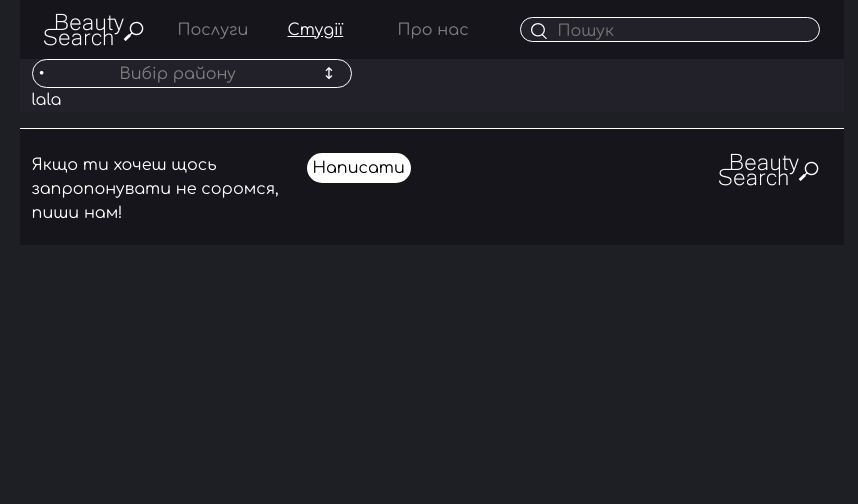
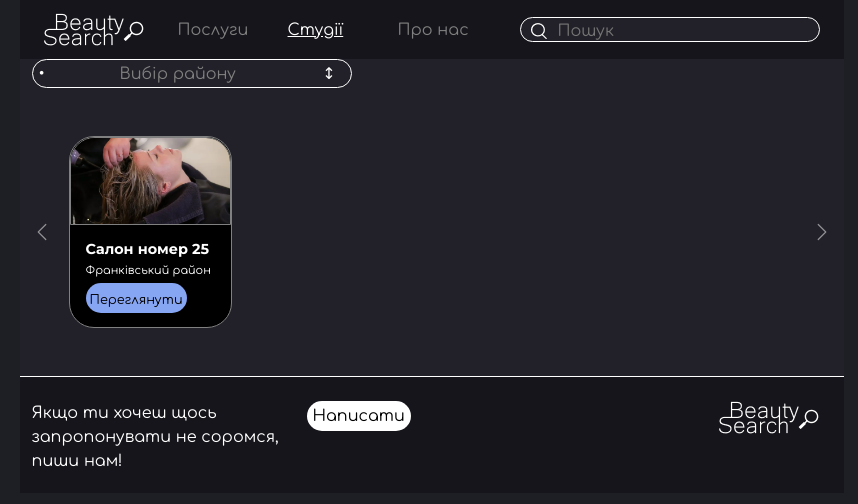
Before and after one commit to BestMacabre/Beauty-Search, a plain HTML site: page salons.html in a window 1280 px wide. Shown: the whole page, without its empty margins (208-1066 px from the left). Drawn offline with nearby package versions, Linux system fonts and the light colour scheme; files whose address does not match are found by name.

Commit message:
Card Upgrades

```diff
--- a/CSS/mainStyle.css
+++ b/CSS/mainStyle.css
@@ -59,7 +59,8 @@ body {
   h2,
   h3,
   h4,
-  h5 {
+  h5,
+  h6 {
     font-family: "Montserrat", sans-serif;
     font-weight: 700;
     color: white;
--- a/CSS/salonsStyle.css
+++ b/CSS/salonsStyle.css
@@ -8,7 +8,7 @@
     color: white;
 }
 .district-salons-block .choose-district-button .col-2 span{
-    margin-bottom:20px;
+    margin-bottom:1rem;
 }
 .district-salons-block p{
     color: white;
@@ -35,3 +35,51 @@
 .nav-link:hover {
     color:gray;
 }
+.card{
+    background-color: black;
+    border-radius: 25px;
+    border: 1px solid grey;
+}
+.card img{
+    border-top-left-radius: 25px;
+    border-top-right-radius: 25px;
+    border: 1px solid grey;
+}
+.carousel-item .col-3{
+}
+.carousel-control-next,
+.carousel-control-prev {
+  width: 2.5%;
+}
+.card-button{
+    text-decoration: none;
+    border-radius:1000px;
+    width: 100%;
+    color:black;
+    background-color:var(--color-blue-light);
+    padding:0.25rem;
+}
+.card-button span{
+    color:black;
+    font-size: 0.8rem;
+}
+.card-button:hover,
+.card-button:focus{
+    color:white;
+    background-color:var(--color-blue-dark);
+}
+.card-button span:hover{
+    color:white;
+}
+.carousel-item .row{
+    margin-left: 25px;
+    margin-right: 25px;
+}
+.card p{
+    margin-bottom:0.4rem;
+    font-size: 0.7rem;
+}
+.card h6{
+    margin-bottom:0.3rem;
+    font-size: 0.9rem;
+}
--- a/salons.html
+++ b/salons.html
@@ -104,9 +104,32 @@
               </nav>
               <div class="tab-content" id="nav-tabContent">
                 <div class="tab-pane fade show active" id="nav-home" role="tabpanel" aria-labelledby="nav-home-tab">
-                    <p>
-                        lala
-                    </p>
+                  <div id="carouselExampleControls" class="carousel slide" data-bs-ride="carousel">
+                    <div class="carousel-inner">
+                      <div class="carousel-item active">
+                        <div class="row mt-5 mb-5">
+                          <div class="col-3">
+                            <div class="card">
+                              <img src="img/content/salons/testCardPhoto.png" class="card-img-top" alt="...">
+                              <div class="card-body">
+                                <h6>Салон номер 25</h6>
+                                <p>Франківський район</p>
+                                <a href="salonPage.html" class="card-button"><span>Переглянути</span></a>
+                              </div>
+                            </div>
+                          </div>
+                        </div>
+                      </div>
+                    </div>
+                    <button class="carousel-control-prev" type="button" data-bs-target="#carouselExampleControls" data-bs-slide="prev">
+                      <span class="carousel-control-prev-icon" aria-hidden="true"></span>
+                      <span class="visually-hidden"></span>
+                    </button>
+                    <button class="carousel-control-next" type="button" data-bs-target="#carouselExampleControls" data-bs-slide="next">
+                      <span class="carousel-control-next-icon" aria-hidden="true"></span>
+                      <span class="visually-hidden"></span>
+                    </button>
+                  </div>
                 </div>
                 <div class="tab-pane fade" id="nav-profile" role="tabpanel" aria-labelledby="nav-profile-tab">
                     <p>
```
Also changed, not shown: salonPage.html (+2 -2 lines), img/content/salons/testCardPhoto.png (added).
